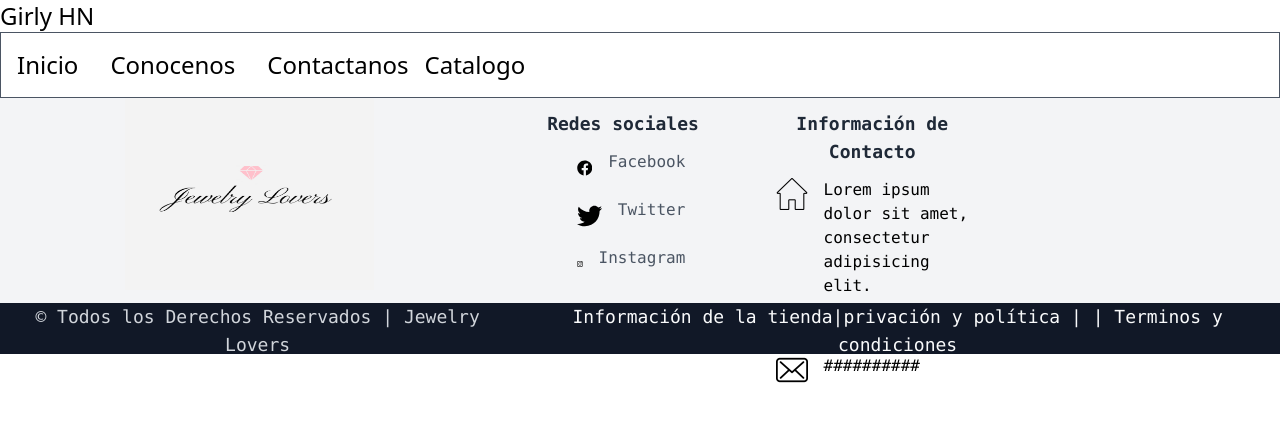
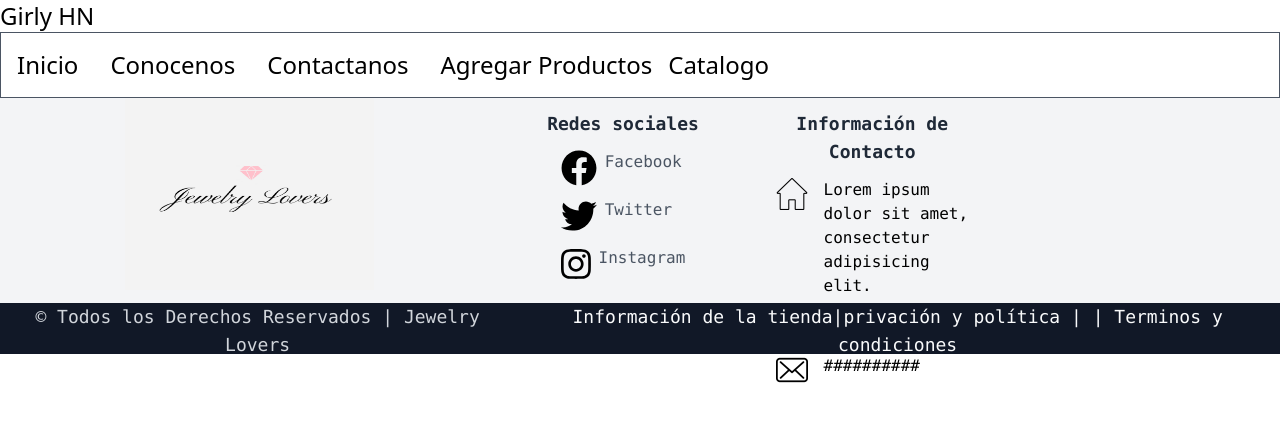
Before and after one commit to marzela547/proyecto_portalesII_react, a React (Create React App) app: page / in a window 1280 px wide. Shown: the top 422 px of the page. Built offline with nearby package versions, Linux system fonts and the light colour scheme.

Commit message:
Revision de Footer y Prototipo Agregar Productos

```diff
--- a/src/esqueleto/Addproduct/Addproduct.js
+++ b/src/esqueleto/Addproduct/Addproduct.js
@@ -1,9 +1,10 @@
+import FormInf from './FormProduct';
 function Addproduct (){
 
     return(
-        <section className="border overflow-hidden m-0 h-auto w-full lg:w-2/4 border-gray-800">
-
-        </section>
+        <div className=" overflow-hidden m-0 h-auto w-full lg:w-2/4  ">
+            <FormInf></FormInf>
+        </div>
     );
 }
 export default Addproduct;
--- /dev/null
+++ b/src/esqueleto/Addproduct/FormProduct.js
@@ -0,0 +1,76 @@
+function Formu({ }) {
+    return (
+        <form className="border-2 border-gray-500 relative my-3 mx-8 justify-center w-auto h-auto lg:w-2/8 lg:mt-5 flex lg:mr-5 lg:flex-wrap lg:align-middle ">
+            <fieldset className="border relative w-full h-full bg-pink-300 flex flex-wrap " >
+                <div className="my-2 mx-2 h-12 w-full block lg:w-2/4 ">
+                    <label for="txtproducto">Nombre del Producto</label>
+                    <input type="text" name="txtproducto" id="txtproducto" className="w-full border border-gray-400"  placeholder="Anillo Fantasy" required />
+                    <span id="txtproductoerror" className="hidden "></span>
+                    <br/>
+                </div>
+                <div className="m-2 h-12 w-full flex p-0 lg:w-2/5 align-middle  ">
+                    <div className="ml-4">
+                        <label className="lbl" for="cmbmarca">Marca</label>
+                            <select name="cmbmarca" id="cmbmarca" required>
+                                <option selected value="">Seleccionar...</option>
+                                <option value="opcpandora">Pandora</option>
+                                <option value="opccasio">Casio</option>
+                                <option value="opcbgood">Be Good</option>
+                            </select>
+                        <br/>
+                    </div>
+                    <div>
+                        <label className="lbl" for="cmbcategoria">Categoría</label>
+                            <select name="cmbcategoria" id="cmbcategoria" required>
+                                <option selected value="">Seleccionar...</option>
+                                <option value="opcpulseras">Pulseras</option>
+                                <option value="opcrelojes">Relojes</option>
+                                <option value="opcanillos">Anillos</option>
+                            </select>
+                    </div>
+                    <br/>
+                </div>
+                <div className="m-2 h-12 w-full lg:block lg:w-2/4 ">
+                    <label  for="txtprecio">Precio del Producto</label>
+                    <input type="text" name="txtprecio" id="txtprecio"   className="w-full border border-gray-400" placeholder="Anillo Fantasy" required />
+                    <span id="txtprecioerror" class="hide"></span>
+                    <br/>
+                </div>
+                <div className="flex  h-12 w-full lg:w-2/5 m-2">
+                  <div id="bexterior" className=" h-8 text-center align-middle flex border border-gray-400 bg-gray-500 w-full lg:h-12">
+                    </div>
+                </div>
+                <div  className="w-full h-32 m-2 mb-8">
+                    <label for="txtLongText">Descripción del Producto</label><br/>
+                    <textarea id="txtLongText" nam e="txtLongText" rows="20" className="w-full h-full" placeholder="Descripción del producto" required></textarea>
+                    <br/>
+                </div>
+
+                <div className="m-2 w-full h-12  align-middle flex  justify-end">
+                    <button className="lg:w-28 lg:h-12 w-full h-full   bg-blue-600 text-blue-50 hover:text-blue-600 hover:bg-blue-50  " type="submit" name="btnEnviar">Guardar</button>
+                </div>
+            </fieldset>
+        </form>
+    );
+}
+
+export default Formu;
+/*                <div className="my-10 mx-0 h-12 w-full flex align-middle lg:w-64 lg:48 ">
+                  <div id="bexterior" className="w-full h-24 text-center flex border-collapse bg-gray-200 border-gray-500">
+                        <div id="binterior">
+                            <p>Pulsa aquí para añadir una imagen</p>
+                            <input type="file" name="foto" id="foto" accept="image/png, image/jpg"/>
+                    </div>
+                    <img id="imag" src=""></img>
+                    <button type="button" id="basu" onclick="eliminarIma()"> <ion-icon name="trash-outline" id="basurerito"></ion-icon> </button>
+                    </div>
+                </div>
+
+
+
+
+                                <div  class="m-2 h-12 w-full block  bg-gray-400">
+                    <label for="txtLongText">Descripción del Producto</label><br/>
+                    <textarea id="txtLongText" nam e="txtLongText" rows="20" placeholder="Descripción del producto"  className="w-full border border-gray-400" required></textarea>
+                    <br/>
+                </div>*/
--- a/src/esqueleto/BrandHeader/BrandHeader.js
+++ b/src/esqueleto/BrandHeader/BrandHeader.js
@@ -6,6 +6,7 @@ function BrandHeader({ children }){
     { label: "Inicio", uri: "/" },
     { label: "Conocenos", uri: "/Meet"},
   {label: "Contactanos", uri: "/Contact" },
+  {label: "Agregar Productos", uri: "/Add" },
   ];
   let dummy2 = [
     { label: "Relojes", uri: "/" },
--- a/src/esqueleto/Footer/Footer.js
+++ b/src/esqueleto/Footer/Footer.js
@@ -2,7 +2,7 @@ import FooterCopy from "./FootersCopy";
 import Footerinfo from "./Footerinfo";
 function Footer(){
   return (
-    <footer className="  lg:flex lg:flex-wrap   block  lg:h-64 h-96 bg-gray-100 font-mono " >
+    <footer className="  lg:flex lg:flex-wrap   block  lg:h-64 h-auto bg-gray-100 font-mono " >
       <Footerinfo></Footerinfo>
       <FooterCopy></FooterCopy>
 
--- /dev/null
+++ b/src/esqueleto/Footer/FooterSocial.js
@@ -0,0 +1,22 @@
+import { FaFacebook,FaFacebookSquare,FaInstagramSquare,FaInstagram,FaTwitterSquare,FaTwitter } from 'react-icons/fa';
+function FooterSocial (){
+    return(
+        <section className="w-2/4  " >
+            <h2 className="text-center my-3 font-black m-2 text-lg text-gray-800  ">Redes sociales</h2>
+            <div className="flex  my-3 w-2/4 mx-auto rounded-lg  hover:text-blue-500">
+                <FaFacebook className="text-4xl mr-2"/>
+                <labe className="justify-items text-gray-600"l>Facebook</labe>
+            </div>
+            <div  className="flex  my-3 w-2/4 mx-auto rounded-lg  hover:text-blue-400">
+                <FaTwitter className="text-4xl  mr-2  "/>
+                <label className="justify-items text-gray-600">Twitter</label>
+            </div>
+            <div  className="flex my-3 w-2/4  mx-auto rounded-lg hover:text-pink-600">
+                <FaInstagram className="text-4xl mr-2  "/>
+                <label className="justify-items text-gray-600 "> Instagram</label>
+            </div>
+        </section>
+    );
+
+}
+export default FooterSocial;
--- a/src/esqueleto/Footer/Footerinfo.js
+++ b/src/esqueleto/Footer/Footerinfo.js
@@ -2,7 +2,8 @@ import logo from "../Imgs/Logo.png";
 import hogar from "../Imgs/hogar.png";
 import telefono from "../Imgs/smartphone.png";
 import sobre from "../Imgs/sobre.png";
-import { FaFacebook,FaFacebookSquare,FaInstagramSquare,FaInstagram,FaTwitterSquare,FaTwitter } from 'react-icons/fa';
+import FooterSocial from "./FooterSocial";
+
 
 function Footerinfo(){
     return(
@@ -11,27 +12,12 @@ function Footerinfo(){
                 <img className="m-auto w-2/4 h-48  justify-items-center" src={logo} alt=" Jewelry Lovers"></img>
             </div>
             <section className=" lg:w-2/4 w-full m-0 h-full flex">
-                <section className="w-2/4  " >
-                        <h2 className="text-center my-3 font-black m-2 text-lg text-gray-800  ">Redes sociales</h2>
-                        <div className="flex  m-3 w-2/4 mx-auto rounded-lg  hover:text-blue-500">
-                        <FaFacebook className="text-4xl  mx-4 "/>
-                            <labe className="justify-items text-gray-600"l>Facebook</labe>
-                        </div>
-                        <div  className="flex  m-3 w-2/4 mx-auto rounded-lg  hover:text-blue-400">
-                            <FaTwitter className="text-4xl  mx-4   "/>
-                            <label className="justify-items text-gray-600">Twitter</label>
-                        </div>
-                        <div  className="flex m-3 w-2/4  mx-auto rounded-lg hover:text-pink-600">
-                            <FaInstagram className="text-4xl  mx-4 "/>
-                            <label className="justify-items text-gray-600"> Instagram</label>
-                        </div>
-                </section>
+                <FooterSocial></FooterSocial>
                 <section className="w-2/4  justify-center  ">
                     <h2 className="text-center my-3 font-black m-2 text-lg text-gray-800">Información de Contacto</h2>
                     <div className="flex  m-3">
                         <img src={hogar} alt="hogar"  className="h-8  mx-4" ></img>
                         <label>Lorem ipsum dolor sit amet, consectetur adipisicing elit.</label>
-
                     </div>
                     <div className="flex  m-3">
                         <img src={telefono} alt="celular" className="h-8  mx-4"></img>
--- a/src/esqueleto/Footer/FootersCopy.js
+++ b/src/esqueleto/Footer/FootersCopy.js
@@ -1,6 +1,6 @@
 function FooterCopy(){
     return(
-        <section className="h-1/5 w-full bg-gray-900 lg:m-0  mt-20 mb-0 p-0 flex justify-between lg:text-lg text-sm text-center">
+        <section className="h-1/5 w-full bg-gray-900 lg:m-0   mb-0 p-0 flex justify-between lg:text-lg text-sm text-center">
                     <div className="text-gray-300   mx-2 ">
                         <p>&copy; Todos los Derechos Reservados | Jewelry Lovers</p>
                     </div>
```
